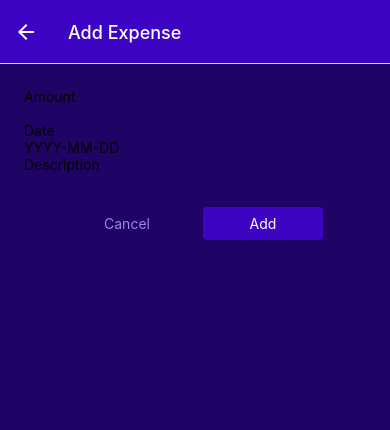
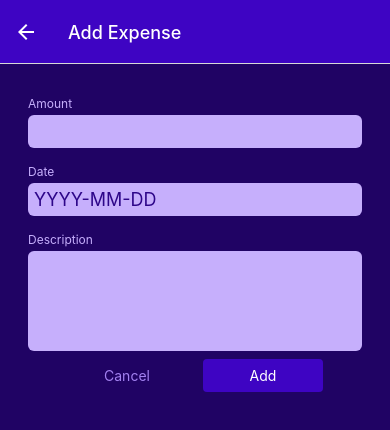
Before and after one commit to kubzej/rn-playground-expense-tracker, a React Native app: screen /ManageExpense in a window 390 px wide. Shown: the top 430 px of the page. Built offline with nearby package versions, Linux system fonts and the light colour scheme.

Commit message:
format input component

```diff
--- a/components/ManageExpense/Input.js
+++ b/components/ManageExpense/Input.js
@@ -1,12 +1,42 @@
-import { TextInput, View, Text } from 'react-native';
+import { TextInput, View, Text, StyleSheet } from 'react-native';
+import { GlobalStyles } from '../../constants/styles';
 
 function Input({ label, textInputConfig }) {
+  // use inpustMultiline style together with input style in input congis contains multiline prop
+  const inputStyles = [styles.input];
+  if (textInputConfig && textInputConfig.multiline) {
+    inputStyles.push(styles.inputMultiline);
+  }
+
   return (
-    <View>
-      <Text>{label}</Text>
-      <TextInput {...textInputConfig} />
+    <View style={styles.inputContainer}>
+      <Text style={styles.label}>{label}</Text>
+      <TextInput style={inputStyles} {...textInputConfig} />
     </View>
   );
 }
 
 export default Input;
+
+const styles = StyleSheet.create({
+  inputContainer: {
+    marginHorizontal: 4,
+    marginVertical: 8,
+  },
+  label: {
+    fontSize: 12,
+    color: GlobalStyles.colors.primary100,
+    marginBottom: 4,
+  },
+  input: {
+    backgroundColor: GlobalStyles.colors.primary100,
+    color: GlobalStyles.colors.primary700,
+    padding: 6,
+    borderRadius: 6,
+    fontSize: 18,
+  },
+  inputMultiline: {
+    minHeight: 100,
+    textAlignVertical: 'top',
+  },
+});
```
